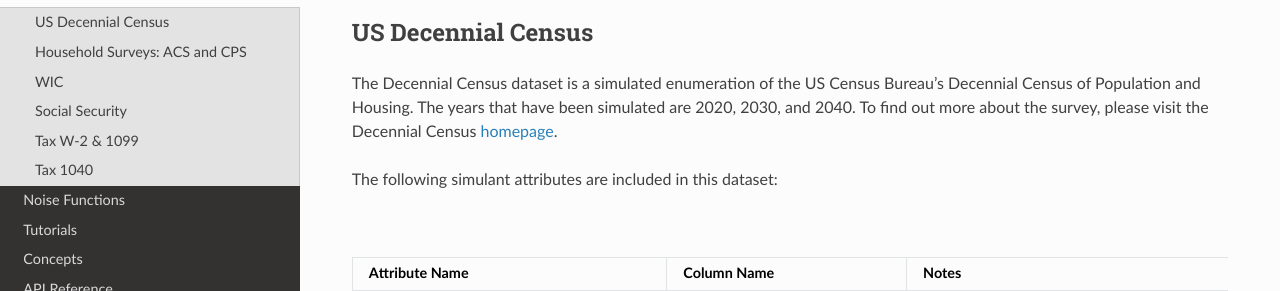
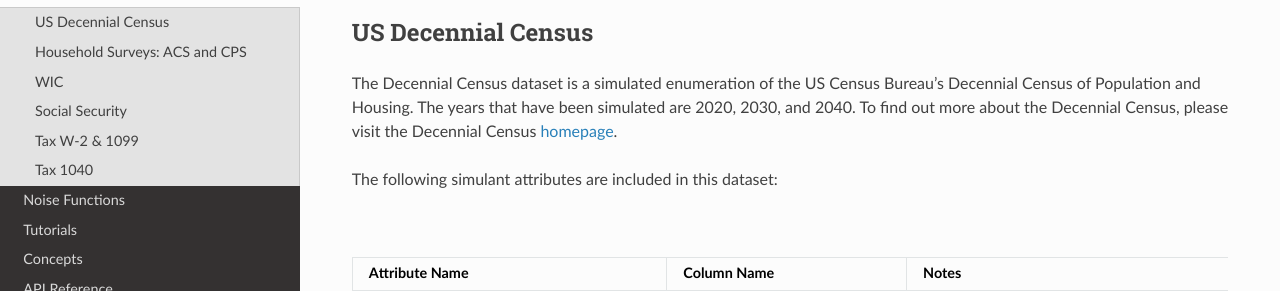
Before and after one commit to ihmeuw/pseudopeople, a Sphinx documentation site: the page built from docs/source/datasets/index.rst, in a window 1280 px wide and 900 px high, scrolled down 852 px. Shown: the part 184-475 px from the top of the window. Built offline with Sphinx 7.4.7 and the Read the Docs theme 2.0.0, drawn with Linux system fonts in a browser that asks for light colours.

Commit message:
Update docs/source/datasets/index.rst
Co-authored-by: Zeb Burke-Conte <zmbc@users.noreply.github.com>

```diff
--- a/docs/source/datasets/index.rst
+++ b/docs/source/datasets/index.rst
@@ -35,7 +35,7 @@
 US Decennial Census
 -------------------
 The Decennial Census dataset is a simulated enumeration of the US Census Bureau's Decennial Census of Population and Housing. The years
-that have been simulated are 2020, 2030, and 2040. To find out more about the survey, please visit the Decennial Census
+that have been simulated are 2020, 2030, and 2040. To find out more about the Decennial Census, please visit the Decennial Census
 `homepage <https://www.census.gov/programs-surveys/decennial-census.html>`_.
 
 The following simulant attributes are included in this dataset:
```
